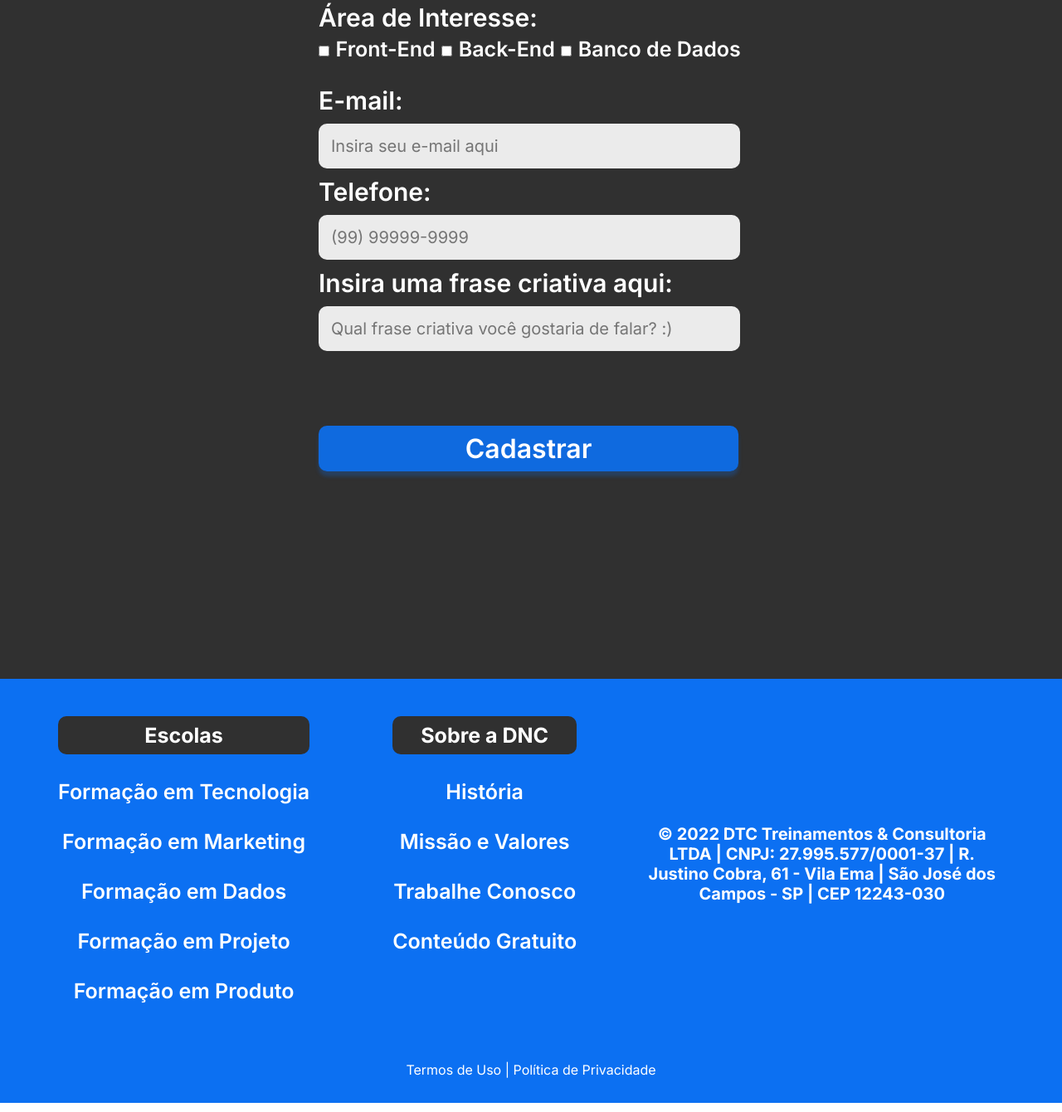
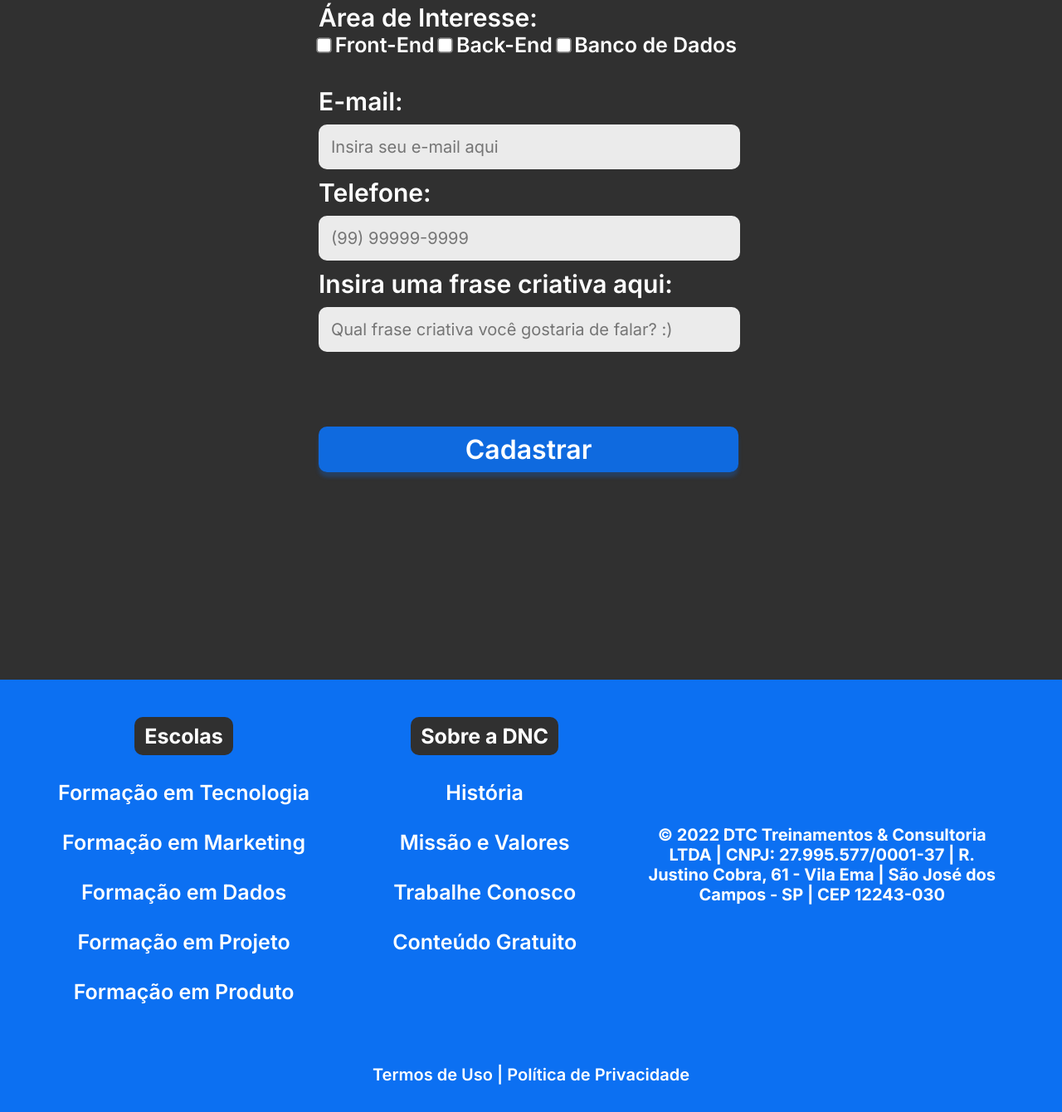
Before and after one commit to FilipePrata/bootcamp-dnc, a plain HTML site: page index.html in a window 1280 px wide. Shown: the part 936-2276 px from the top of the page at 83% size. Drawn offline with Linux system fonts and the light colour scheme.

Commit message:
Style adjustments

```diff
--- a/index.html
+++ b/index.html
@@ -44,12 +44,14 @@
                 <label for="" class="mainLabel">Sobrenome: <br>
                     <input type="text" name="Sobrenome" id="lastName" placeholder="Insira seu sobrenome aqui" required class="textInput"> <br>
                 </label>
-                <label for="" class="mainLabel" id="interestArea">
+                <label for="" class="mainLabel" >
                     Área de Interesse: <br>
+                </label>
+                <div id="interestArea">
                     <input type="checkbox" value="Front-End" id="frontend" > <label for="" class="checkLabel">Front-End</label>
                     <input type="checkbox" value="Back-End" id="backend" > <label for="" class="checkLabel">Back-End</label>
                     <input type="checkbox" value="Banco de Dados" id="database" > <label for="" class="checkLabel">Banco de Dados</label> <br>
-                </label>
+                </div>
                 <label for="" class="mainLabel">
                     E-mail: <br>
                     <input type="email" name="Sobrenome" id="email" placeholder="Insira seu e-mail aqui" required class="textInput">
@@ -118,7 +120,7 @@
         </div>
     </div>
     <div class="container" id="extraFooter">
-        <p>Termos de Uso | Política de Privacidade</p>
+        <p> <a href="">Termos de Uso</a> | <a href="">Política de Privacidade</a> </p>
     </div>
 </body>
 </html>
--- a/style.css
+++ b/style.css
@@ -49,6 +49,8 @@ a {
 
 .invert {
     background-color: black;
+    font-weight: 600;
+    padding: 0 5px 0 5px;
 }
 
 #signUpArea {
@@ -105,10 +107,6 @@ a {
     margin-bottom: 35px;
 }
 
-#database {
-    margin-bottom: 35px;
-}
-
 #signUpButton {
     font-weight: 600;
     font-size: 32px;
@@ -141,11 +139,15 @@ a {
 }
 
 #courses {
-    text-align: center;
+    display: flex;
+    flex-direction: column;
+    align-items: center;
 }
 
 #about {
-    text-align: center;
+    display: flex;
+    flex-direction: column;
+    align-items: center;
     margin-left: 100px;
 }
 
@@ -174,10 +176,33 @@ h2 {
     margin: none;
 }
 
+#interestArea {
+    display: flex;
+    width: 57%;
+    align-items: center;
+    justify-content: space-between;
+    margin-bottom: 35px;
+}
 
+input[type="checkbox"] {
+    transform: scale(1.4);
+}
+
+h2 a:hover {
+    color: #CCCCCC;
+    transition-duration: 0.3s;
+}
 
 #extraFooter {
     background: #0C70F2;
     text-align: center;
     padding-bottom: 30px;
+    font-weight: 600;
+    font-size: 20px;
+    line-height: 30px;
 }
+
+#extraFooter a:hover {
+    color: #CCCCCC;
+    transition-duration: 0.3s;
+}
```
